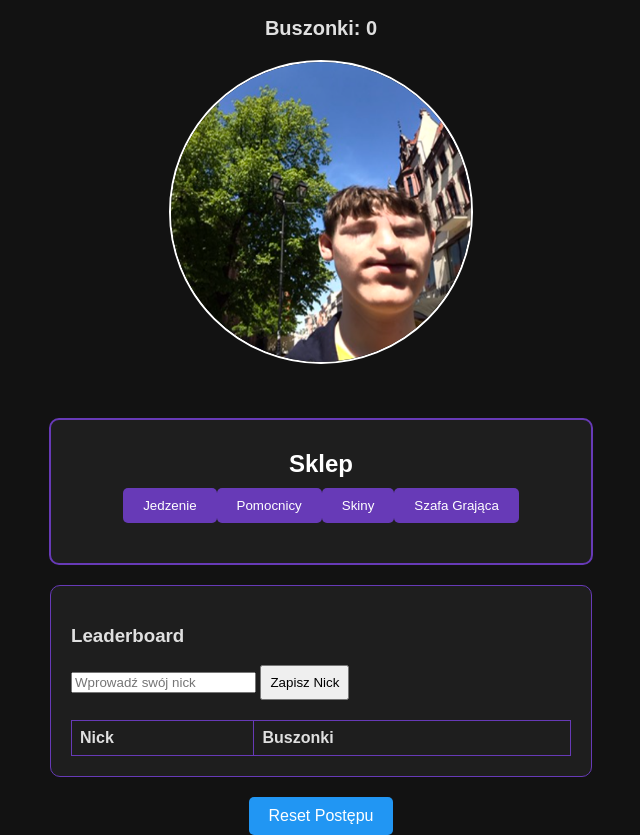
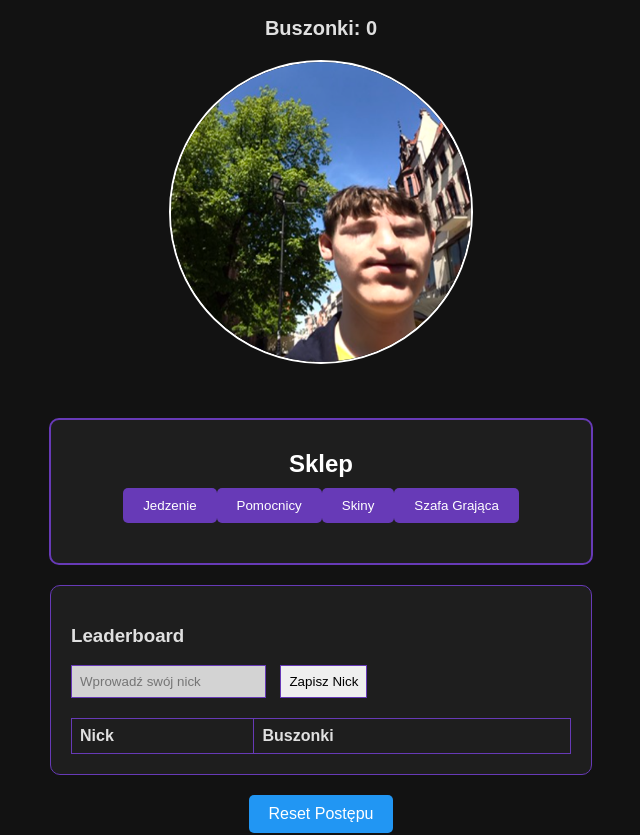
Before and after one commit to Ishnes/Testowanie, a plain HTML site: page index.html in a window 1280 px wide. Shown: the part 141-976 px from the top of the page, without its empty margins (319-959 px from the left). Drawn offline with Linux system fonts and the light colour scheme; no server answers.

Commit message:
Add files via upload

```diff
--- a/styles.css
+++ b/styles.css
@@ -178,7 +178,7 @@ body {
 }
 
 .skin-item {
-    width:300px;
+    width: 300px;
     text-align: left;
     display: flex;
     flex-direction: column;
@@ -469,7 +469,7 @@ img
     background-color: #1e1e1e;
 }
 
-#playerNick {
+#nickInput {
     padding: 8px;
     margin-right: 10px;
 background-color: lightgray;
@@ -479,4 +479,6 @@ border: 1px solid #673ab7;
 #submitNick {
     padding: 8px;
     cursor: pointer;
+    border: 1px solid #673ab7;
+
 }
```
